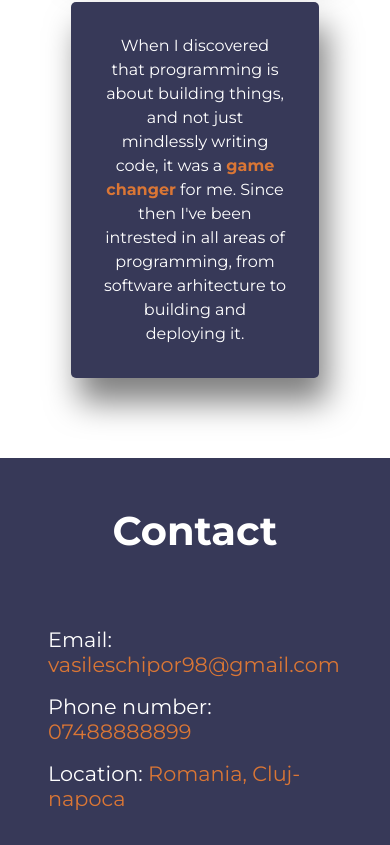
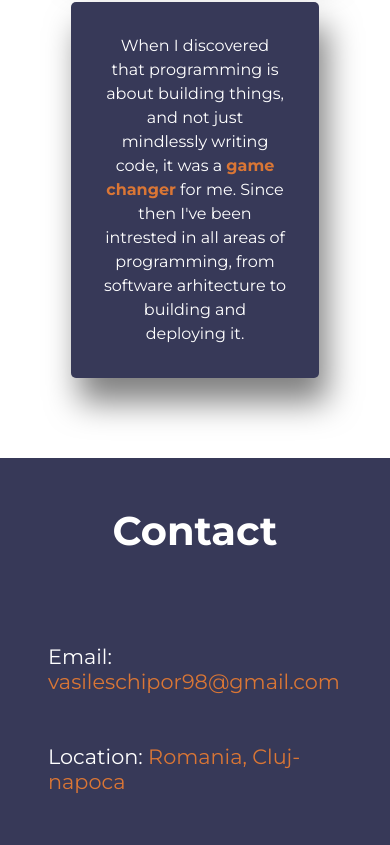
Before and after one commit to Utakato/Portfolio, a React (Create React App) app in the folder client/: page / in a window 390 px wide. Shown: the part 4243-5088 px from the top of the page. Built offline with nearby package versions, Linux system fonts and the light colour scheme.

Commit message:
Remove phone number

```diff
--- a/client/src/components/Contact/index.jsx
+++ b/client/src/components/Contact/index.jsx
@@ -22,7 +22,6 @@ const Contact = () => {
 
                 <div className="contact-info">
                     <div className="info">Email: <span>vasileschipor98@gmail.com</span></div>
-                    <div className="info">Phone number: <span>07488888899</span></div>
                     <div className="info">Location: <span>Romania, Cluj-napoca</span></div>
                 </div>
             </div>
```
